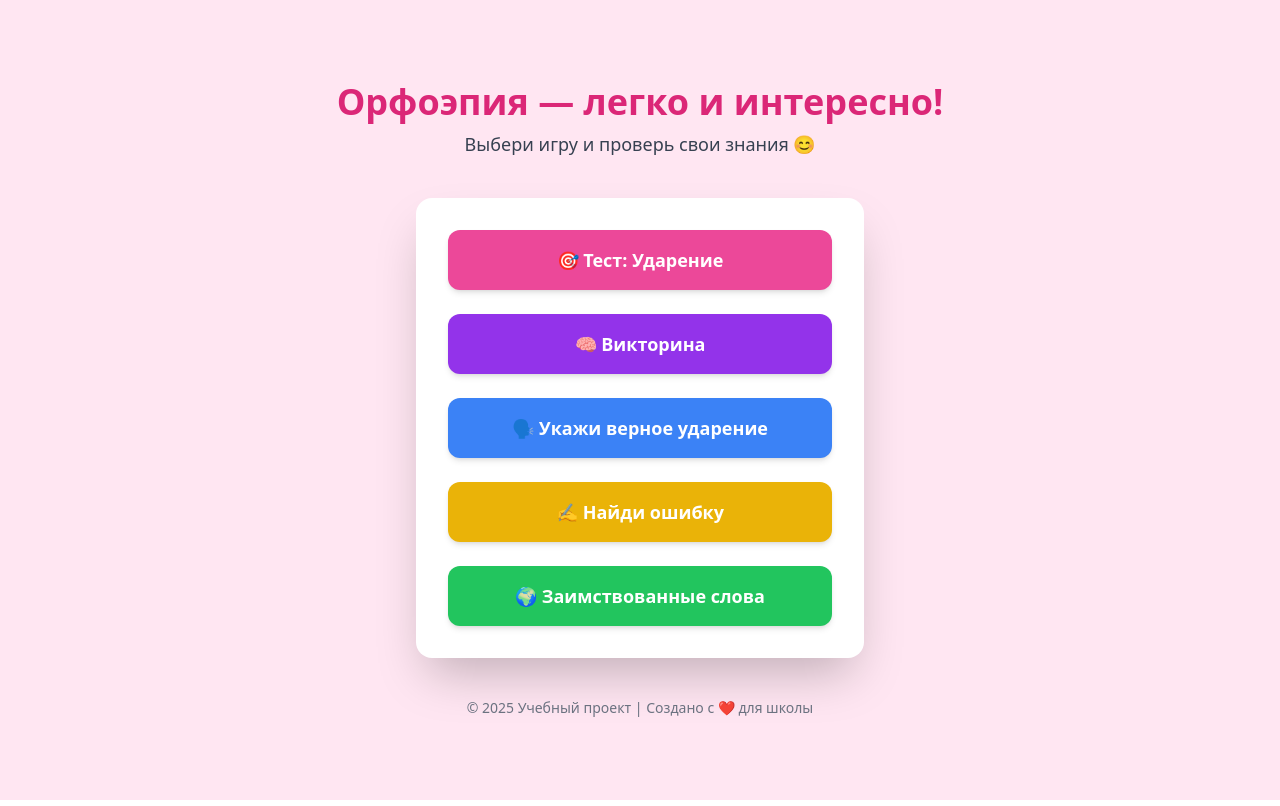
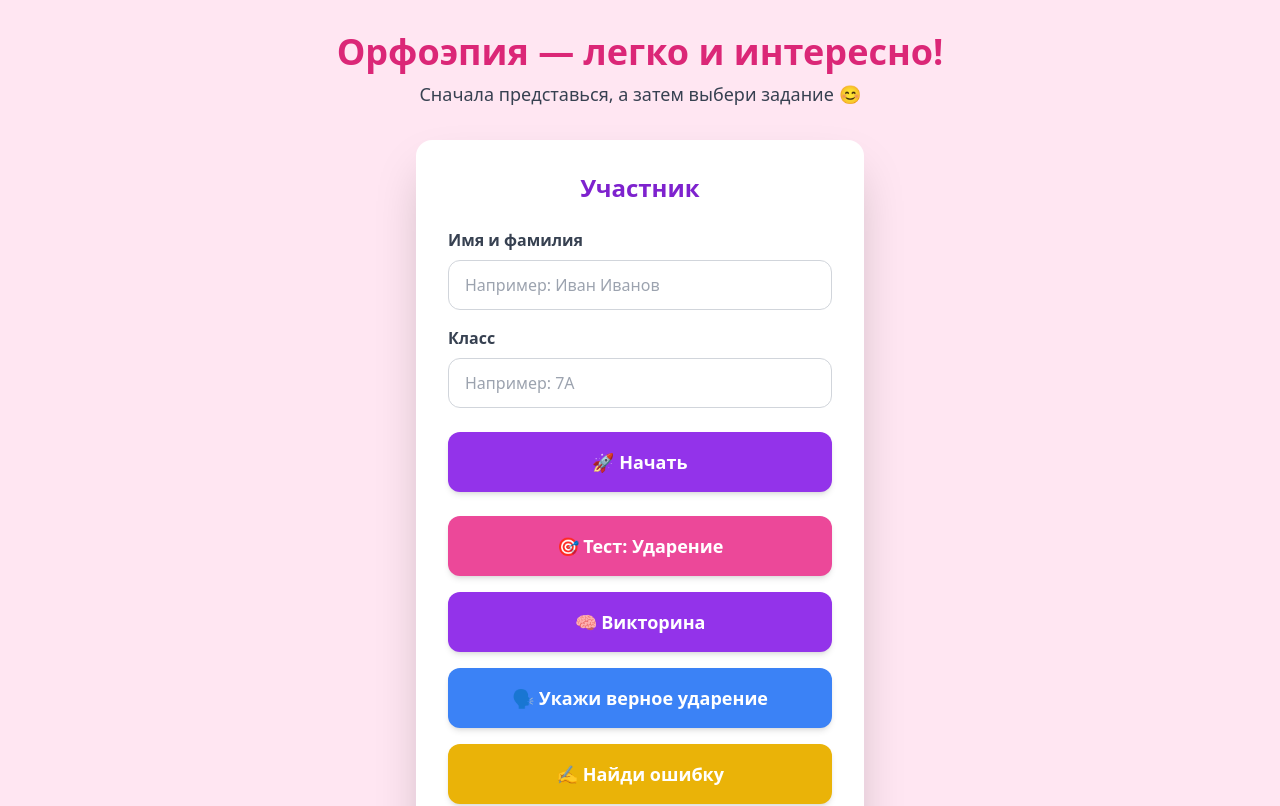
Before and after one commit to dulatovaadela-cmd/orphoepia, a Nuxt app: page / in a window 1280 px wide. Shown: the top 806 px of the page. Built offline with nearby package versions, Linux system fonts and the light colour scheme.

Commit message:
Update index.vue

```diff
--- a/pages/index.vue
+++ b/pages/index.vue
@@ -1,67 +1,182 @@
 <template>
-  <div class="min-h-screen flex flex-col items-center justify-center bg-softpink py-8">
-    <div class="text-center mb-10 animate-fade-in">
-      <h1 class="text-4xl font-extrabold text-pink-600 mb-2">Орфоэпия — легко и интересно!</h1>
-      <p class="text-lg text-gray-700">Выбери игру и проверь свои знания 😊</p>
+  <div class="min-h-screen flex flex-col items-center justify-center bg-softpink py-8 px-4">
+
+    <div class="text-center mb-8 animate-fade-in">
+      <h1 class="text-4xl font-extrabold text-pink-600 mb-2">
+        Орфоэпия — легко и интересно!
+      </h1>
+
+      <p class="text-lg text-gray-700">
+        Сначала представься, а затем выбери задание 😊
+      </p>
     </div>
 
-    <div class="w-full max-w-md bg-white rounded-2xl shadow-2xl p-8 flex flex-col items-center space-y-6">
+    <div class="w-full max-w-md bg-white rounded-2xl shadow-2xl p-8">
+
+      <h2 class="text-2xl font-bold text-center text-purple-700 mb-6">
+        Участник
+      </h2>
+
+      <div class="mb-4">
+        <label class="block text-gray-700 font-semibold mb-2">
+          Имя и фамилия
+        </label>
+
+        <input
+          v-model="studentName"
+          type="text"
+          placeholder="Например: Иван Иванов"
+          class="w-full px-4 py-3 border border-gray-300 rounded-xl focus:outline-none focus:ring-2 focus:ring-purple-400"
+        />
+      </div>
+
+      <div class="mb-6">
+        <label class="block text-gray-700 font-semibold mb-2">
+          Класс
+        </label>
+
+        <input
+          v-model="studentClass"
+          type="text"
+          placeholder="Например: 7А"
+          class="w-full px-4 py-3 border border-gray-300 rounded-xl focus:outline-none focus:ring-2 focus:ring-purple-400"
+        />
+      </div>
+
+      <p
+        v-if="errorMessage"
+        class="text-red-600 text-center font-semibold mb-4"
+      >
+        {{ errorMessage }}
+      </p>
+
+      <button
+        @click="start"
+        class="w-full py-4 px-6 bg-purple-600 hover:bg-purple-700 text-white text-lg font-semibold rounded-xl shadow-md transition transform hover:scale-[1.02] mb-6"
+      >
+        🚀 Начать
+      </button>
+
+      <div class="flex flex-col gap-4">
+
         <NuxtLink
           to="/stress"
-        class="w-full py-4 px-6 bg-pink-500 hover:bg-pink-600 text-white text-lg font-semibold rounded-xl text-center shadow-md transition transform hover:scale-105"
+          @click="goToTask('/stress')"
+          class="w-full py-4 px-6 bg-pink-500 hover:bg-pink-600 text-white text-lg font-semibold rounded-xl text-center shadow-md transition"
         >
           🎯 Тест: Ударение
         </NuxtLink>
 
         <NuxtLink
           to="/quiz"
-        class="w-full py-4 px-6 bg-purple-600 hover:bg-purple-700 text-white text-lg font-semibold rounded-xl text-center shadow-md transition transform hover:scale-105"
+          @click="goToTask('/quiz')"
+          class="w-full py-4 px-6 bg-purple-600 hover:bg-purple-700 text-white text-lg font-semibold rounded-xl text-center shadow-md transition"
         >
           🧠 Викторина
         </NuxtLink>
 
         <NuxtLink
           to="/sentence-accent"
-        class="w-full py-4 px-6 bg-blue-500 hover:bg-blue-600 text-white text-lg font-semibold rounded-xl text-center shadow-md transition transform hover:scale-105"
+          @click="goToTask('/sentence-accent')"
+          class="w-full py-4 px-6 bg-blue-500 hover:bg-blue-600 text-white text-lg font-semibold rounded-xl text-center shadow-md transition"
         >
           🗣️ Укажи верное ударение
         </NuxtLink>
 
         <NuxtLink
           to="/find-mistake"
-        class="w-full py-4 px-6 bg-yellow-500 hover:bg-yellow-600 text-white text-lg font-semibold rounded-xl text-center shadow-md transition transform hover:scale-105"
+          @click="goToTask('/find-mistake')"
+          class="w-full py-4 px-6 bg-yellow-500 hover:bg-yellow-600 text-white text-lg font-semibold rounded-xl text-center shadow-md transition"
         >
           ✍️ Найди ошибку
         </NuxtLink>
 
         <NuxtLink
           to="/borrowings"
-        class="w-full py-4 px-6 bg-green-500 hover:bg-green-600 text-white text-lg font-semibold rounded-xl text-center shadow-md transition transform hover:scale-105"
+          @click="goToTask('/borrowings')"
+          class="w-full py-4 px-6 bg-green-500 hover:bg-green-600 text-white text-lg font-semibold rounded-xl text-center shadow-md transition"
         >
           🌍 Заимствованные слова
         </NuxtLink>
+
+      </div>
     </div>
 
     <footer class="mt-10 text-sm text-gray-500">
       © 2025 Учебный проект | Создано с ❤️ для школы
     </footer>
+
   </div>
 </template>
 
 <script setup lang="ts">
-// Просто список заданий
+import { ref } from 'vue'
+
+const studentName = ref('')
+const studentClass = ref('')
+const errorMessage = ref('')
+
+function start() {
+  errorMessage.value = ''
+
+  if (!studentName.value.trim()) {
+    errorMessage.value = 'Введите имя и фамилию'
+    return
+  }
+
+  if (!studentClass.value.trim()) {
+    errorMessage.value = 'Введите класс'
+    return
+  }
+
+  localStorage.setItem(
+    'orphoepia_student',
+    JSON.stringify({
+      name: studentName.value.trim(),
+      class: studentClass.value.trim()
+    })
+  )
+
+  navigateTo('/stress')
+}
+
+function goToTask(path: string) {
+  errorMessage.value = ''
+
+  if (!studentName.value.trim() || !studentClass.value.trim()) {
+    errorMessage.value = 'Сначала введите имя и класс'
+    return
+  }
+
+  localStorage.setItem(
+    'orphoepia_student',
+    JSON.stringify({
+      name: studentName.value.trim(),
+      class: studentClass.value.trim()
+    })
+  )
+
+  navigateTo(path)
+}
 </script>
 
 <style scoped>
-/* Пастельно-розовый фон */
 .bg-softpink {
   background-color: #ffe6f2;
 }
 
 @keyframes fade-in {
-  from { opacity: 0; transform: translateY(15px); }
-  to { opacity: 1; transform: translateY(0); }
+  from {
+    opacity: 0;
+    transform: translateY(15px);
   }
+
+  to {
+    opacity: 1;
+    transform: translateY(0);
+  }
+}
+
 .animate-fade-in {
   animation: fade-in 0.8s ease-in-out;
 }
```
Lines whose indentation alone changed are shown as unchanged.
